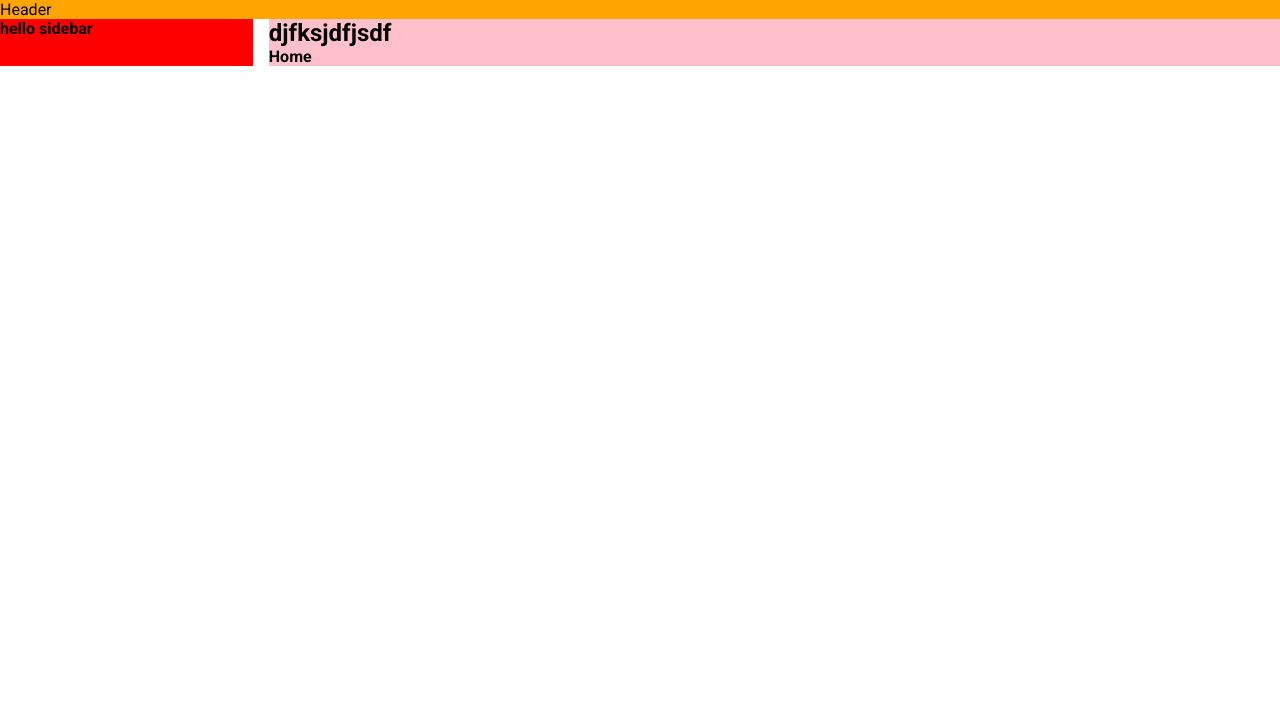
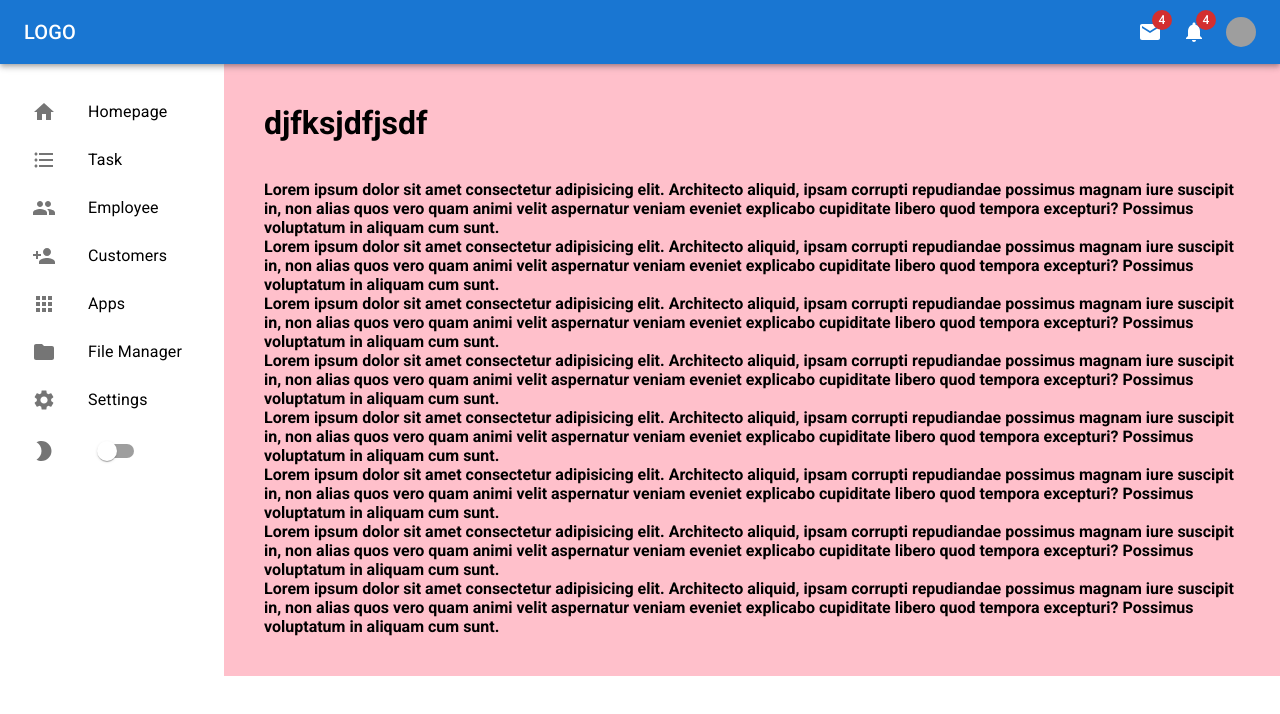
Before and after one commit to Raiyaan-786/Task-Flow, a React (Vite) app in the folder frontend/: page / in a window 1280 px wide. Shown: the top 714 px of the page. Built offline with nearby package versions, Linux system fonts and the light colour scheme; grey boxes are pictures that could not be loaded.

Commit message:
header,sidebar and some pages created

```diff
--- a/frontend/src/App.jsx
+++ b/frontend/src/App.jsx
@@ -1,5 +1,6 @@
 import {BrowserRouter,Routes,Route} from 'react-router-dom'
 import Home from './pages/Home'
+import Task from './pages/Task'
 
 function App() {
   return (
@@ -7,6 +8,7 @@ function App() {
       <BrowserRouter>
         <Routes>
           <Route path='/' element={<Home/>}/>
+          <Route path='/task' element={<Task/>}/>
         </Routes>
       </BrowserRouter>
     </div>
--- a/frontend/src/components/Layout/Header.jsx
+++ b/frontend/src/components/Layout/Header.jsx
@@ -1,9 +1,63 @@
-import { Box } from '@mui/material'
-import React from 'react'
+import { Fitbit, Mail, Notifications } from '@mui/icons-material'
+import { AppBar, styled, Toolbar, Typography, Box, Badge, Avatar, Menu, MenuItem} from '@mui/material'
+import React, { useState } from 'react'
 
+const StyledToolbar = styled(Toolbar)({
+  display: 'flex',
+  justifyContent: 'space-between'
+})
+const Icons = styled(Box)(({ theme }) => ({
+ display:'none',
+ alignItems:'center',
+ gap:'20px',
+ [theme.breakpoints.up("sm")]:{display:'flex'}
+}))
+const UserBox = styled(Box)(({ theme }) => ({
+ display:'flex',
+ alignItems:'center',
+ gap:'10px',
+ [theme.breakpoints.up("sm")]:{display:'none'}
+}))
 const Header = () => {
+  const [open,setOpen]=useState(false)
   return (
-    <Box flex={2} bgcolor={'orange'}>Header</Box>
+    <AppBar position='sticky'>
+      <StyledToolbar>
+        <Typography variant="h6" sx={{ display: { xs: 'none', sm: 'block' } }} >LOGO</Typography>
+        <Fitbit sx={{ display: { xs: 'block', sm: 'none' } }} />
+        <Icons>
+          <Badge badgeContent={4} color="error">
+            <Mail />
+          </Badge>
+          <Badge badgeContent={4} color="error">
+            <Notifications />
+          </Badge>
+          <Avatar sx={{width:30,height:30}} onClick={()=>setOpen(true)} src='https://www.koimoi.com/wp-content/new-galleries/2022/09/when-shah-rukh-khan-revealed-stalking-his-haters-01.jpg'/>
+        </Icons>
+        <UserBox>
+          <Typography variant="span" >SRK</Typography>
+          <Avatar src='https://www.koimoi.com/wp-content/new-galleries/2022/09/when-shah-rukh-khan-revealed-stalking-his-haters-01.jpg' sx={{width:30,height:30}} onClick={()=>setOpen(true)}/>
+        </UserBox>
+      </StyledToolbar>
+      <Menu
+        id="demo-positioned-menu"
+        aria-labelledby="demo-positioned-button"
+        onClose={()=>setOpen(false)}
+        open={open}
+        anchorOrigin={{
+          vertical: 'top',
+          horizontal: 'right',
+        }}
+        transformOrigin={{
+          vertical: 'top',
+          horizontal: 'left',
+        }}
+      >
+        <MenuItem>Profile</MenuItem>
+        <MenuItem>My account</MenuItem>
+        <MenuItem>Logout</MenuItem>
+      </Menu>
+    </AppBar>
   )
 }
 
--- a/frontend/src/components/Layout/Layout.jsx
+++ b/frontend/src/components/Layout/Layout.jsx
@@ -9,7 +9,7 @@ const Layout = ({ children }) => {
       <Header />
       <Stack direction="row" spacing={2} justifyContent={'space-between'}>
         <Sidebar />
-        <Box flex={4} bgcolor={'pink'}>{children}</Box>
+        <Box flex={6} bgcolor={'pink'}>{children}</Box>
       </Stack>
     </>
   )
--- a/frontend/src/components/Layout/Sidebar.jsx
+++ b/frontend/src/components/Layout/Sidebar.jsx
@@ -1,11 +1,89 @@
-import { Box } from '@mui/material'
+import { Apps, Folder, FormatListBulleted, Home, ModeNight, People, PersonAdd, Settings, } from '@mui/icons-material'
+import { Box, List, ListItem, ListItemButton, ListItemIcon, ListItemText, Switch } from '@mui/material'
 import React from 'react'
 
 const Sidebar = () => {
   return (
-    <Box bgcolor={'red'} flex={1}>
-      <h4>hello sidebar</h4>
+    <Box flex={1} p={2} sx={{ display: { xs: 'none', sm: 'block' } }}>
+    <Box position={"fixed"}>
+    <List>
+      <ListItem disablePadding>
+        <ListItemButton component="a" href='/'>
+          <ListItemIcon>
+            <Home />
+          </ListItemIcon>
+          <ListItemText primary="Homepage" />
+        </ListItemButton>
+      </ListItem>
+
+      <ListItem disablePadding>
+        <ListItemButton component="a" href='/task'>
+          <ListItemIcon>
+            <FormatListBulleted />
+          </ListItemIcon>
+          <ListItemText primary="Task" />
+        </ListItemButton>
+      </ListItem>
+
+      <ListItem disablePadding>
+        <ListItemButton component="a" href='/employee'>
+          <ListItemIcon>
+            <People/>
+          </ListItemIcon>
+          <ListItemText primary="Employee" />
+        </ListItemButton>
+      </ListItem>
+
+      <ListItem disablePadding>
+        <ListItemButton component="a" href='/customer'>
+          <ListItemIcon>
+            <PersonAdd />
+          </ListItemIcon>
+          <ListItemText primary="Customers" />
+        </ListItemButton>
+      </ListItem>
+
+
+      <ListItem disablePadding>
+        <ListItemButton component="a" href='/apps'>
+          <ListItemIcon>
+            <Apps />
+          </ListItemIcon>
+          <ListItemText primary="Apps" />
+        </ListItemButton>
+      </ListItem>
+
+      <ListItem disablePadding>
+        <ListItemButton component="a" href='/filemanager'>
+          <ListItemIcon>
+            <Folder/>
+          </ListItemIcon>
+          <ListItemText primary="File Manager" />
+        </ListItemButton>
+      </ListItem>
+
+
+      <ListItem disablePadding>
+        <ListItemButton component="a" href='/settings'>
+          <ListItemIcon>
+            <Settings />
+          </ListItemIcon>
+          <ListItemText primary="Settings" />
+        </ListItemButton>
+      </ListItem>
+
+
+      <ListItem disablePadding>
+        <ListItemButton component="a" href='#profile'>
+          <ListItemIcon>
+            <ModeNight/>
+          </ListItemIcon>
+         <Switch onChange={e=>setMode(mode==='light'?'dark':'light')}/>
+        </ListItemButton>
+      </ListItem>
+    </List>
     </Box>
+  </Box>
   )
 }
 
--- a/frontend/src/pages/Home.jsx
+++ b/frontend/src/pages/Home.jsx
@@ -5,9 +5,18 @@ import { Box } from '@mui/material'
 const Home = () => {
   return (
     <Layout >
-      <Box>
-        <h2>djfksjdfjsdf</h2>
-        <h4>Home</h4>
+      <Box p={5}>
+        <h1>djfksjdfjsdf</h1>
+        <br />
+        <br />
+        <h4>Lorem ipsum dolor sit amet consectetur adipisicing elit. Architecto aliquid, ipsam corrupti repudiandae possimus magnam iure suscipit in, non alias quos vero quam animi velit aspernatur veniam eveniet explicabo cupiditate libero quod tempora excepturi? Possimus voluptatum in aliquam cum sunt.</h4>
+        <h4>Lorem ipsum dolor sit amet consectetur adipisicing elit. Architecto aliquid, ipsam corrupti repudiandae possimus magnam iure suscipit in, non alias quos vero quam animi velit aspernatur veniam eveniet explicabo cupiditate libero quod tempora excepturi? Possimus voluptatum in aliquam cum sunt.</h4>
+        <h4>Lorem ipsum dolor sit amet consectetur adipisicing elit. Architecto aliquid, ipsam corrupti repudiandae possimus magnam iure suscipit in, non alias quos vero quam animi velit aspernatur veniam eveniet explicabo cupiditate libero quod tempora excepturi? Possimus voluptatum in aliquam cum sunt.</h4>
+        <h4>Lorem ipsum dolor sit amet consectetur adipisicing elit. Architecto aliquid, ipsam corrupti repudiandae possimus magnam iure suscipit in, non alias quos vero quam animi velit aspernatur veniam eveniet explicabo cupiditate libero quod tempora excepturi? Possimus voluptatum in aliquam cum sunt.</h4>
+        <h4>Lorem ipsum dolor sit amet consectetur adipisicing elit. Architecto aliquid, ipsam corrupti repudiandae possimus magnam iure suscipit in, non alias quos vero quam animi velit aspernatur veniam eveniet explicabo cupiditate libero quod tempora excepturi? Possimus voluptatum in aliquam cum sunt.</h4>
+        <h4>Lorem ipsum dolor sit amet consectetur adipisicing elit. Architecto aliquid, ipsam corrupti repudiandae possimus magnam iure suscipit in, non alias quos vero quam animi velit aspernatur veniam eveniet explicabo cupiditate libero quod tempora excepturi? Possimus voluptatum in aliquam cum sunt.</h4>
+        <h4>Lorem ipsum dolor sit amet consectetur adipisicing elit. Architecto aliquid, ipsam corrupti repudiandae possimus magnam iure suscipit in, non alias quos vero quam animi velit aspernatur veniam eveniet explicabo cupiditate libero quod tempora excepturi? Possimus voluptatum in aliquam cum sunt.</h4>
+        <h4>Lorem ipsum dolor sit amet consectetur adipisicing elit. Architecto aliquid, ipsam corrupti repudiandae possimus magnam iure suscipit in, non alias quos vero quam animi velit aspernatur veniam eveniet explicabo cupiditate libero quod tempora excepturi? Possimus voluptatum in aliquam cum sunt.</h4>
       </Box>
     </Layout>
   )
--- /dev/null
+++ b/frontend/src/pages/Task.jsx
@@ -0,0 +1,12 @@
+import React from 'react'
+import Layout from '../components/Layout/Layout'
+
+const Task = () => {
+  return (
+    <Layout>
+        <div>Task</div>
+    </Layout>
+  )
+}
+
+export default Task
```
